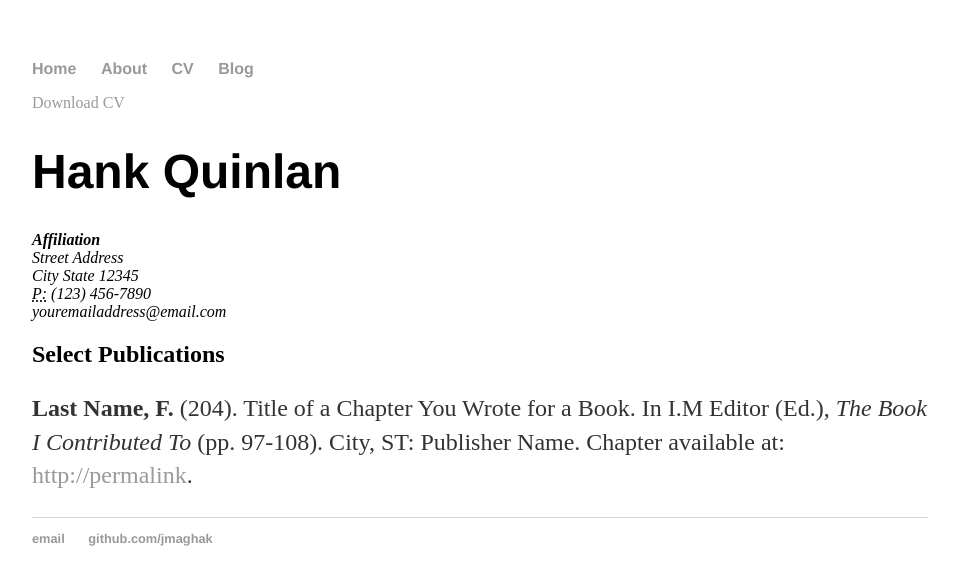
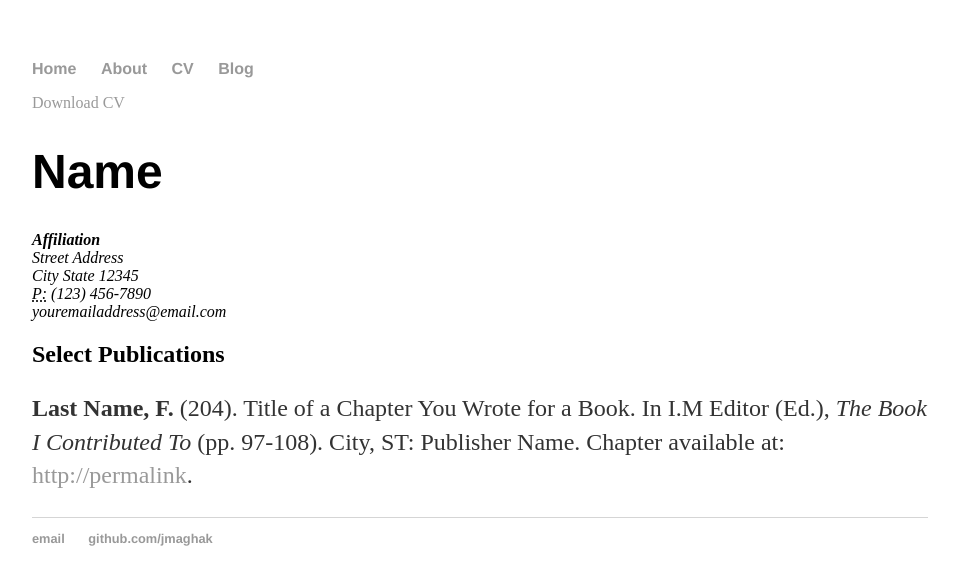
Before and after one commit to nessig/jmaghak.github.io, a Jekyll site: the page cv/index.html, which Jekyll copies as it is, in a window 1280 px wide. Shown: the top 585 px of the page, without its empty margins (160-1119 px from the left). Built offline with Jekyll 4.4.1, drawn with Linux system fonts in a browser that asks for light colours.

Commit message:
Update index.html

```diff
--- a/cv/index.html
+++ b/cv/index.html
@@ -21,7 +21,7 @@
 
   	<div class="cv">
 		<a href="#" class="download" title="Download CV as PDF">Download CV</a>
-					<h1>Hank Quinlan</h1>
+					<h1>Name</h1>
 					<address>
 					<strong>Affiliation</strong><br>
 					Street Address<br>
```
